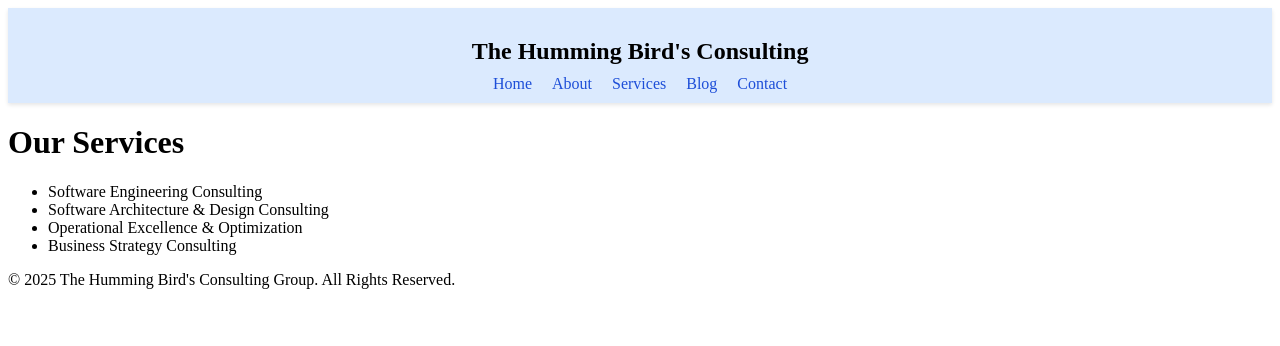
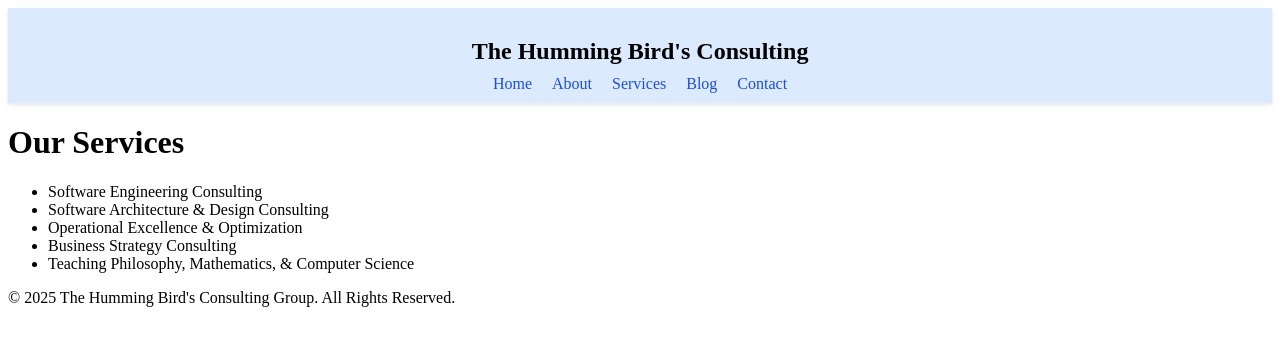
Before and after one commit to Karthik-SS/Humming-Bird-Consulting, a React (Create React App) app: page /services in a window 1280 px wide. Shown: the top 346 px of the page. Built offline with nearby package versions, Linux system fonts and the light colour scheme; the HTML template or start-up script is replaced by a standard one.

Commit message:
Added Teaching Service

```diff
--- a/src/pages/Services.jsx
+++ b/src/pages/Services.jsx
@@ -9,6 +9,7 @@ function Services() {
                 <li> Software Architecture & Design Consulting</li>
                 <li> Operational Excellence & Optimization</li>
                 <li> Business Strategy Consulting</li>
+				<li> Teaching Philosophy, Mathematics, & Computer Science</li>
             </ul>
         </div>
     );
```
